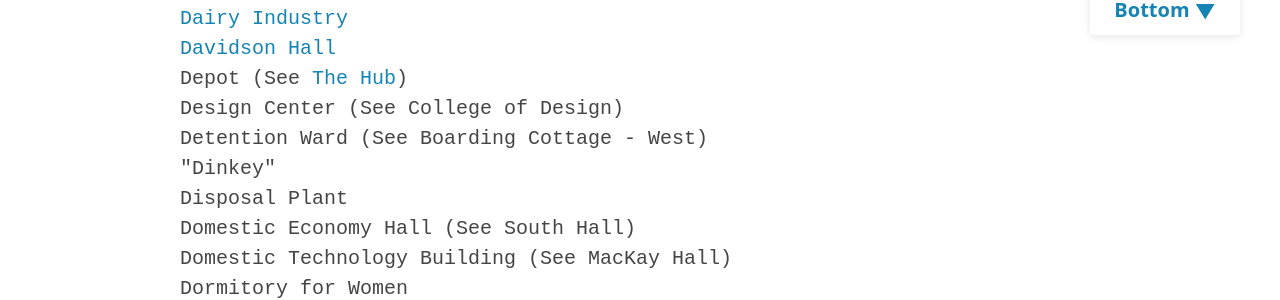
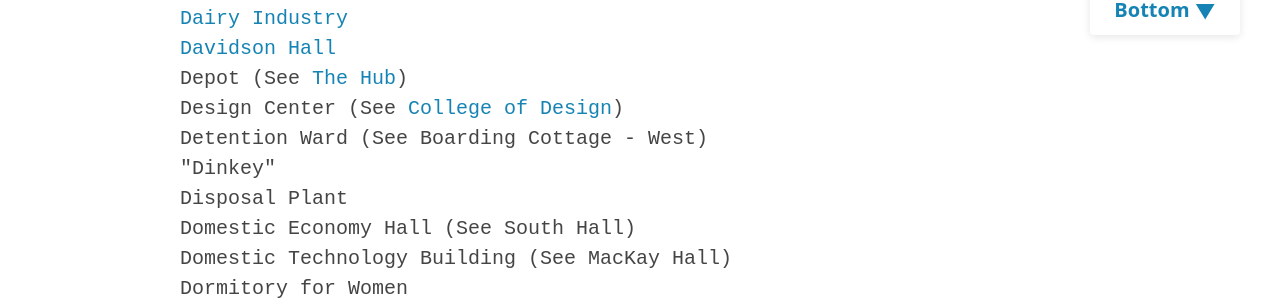
Before and after one commit to emanderson811/day-edition, a Jekyll site: the page built from _texts/1006day-index.md, in a window 1280 px wide and 900 px high, scrolled down 5772 px. Shown: the part 163-463 px from the top of the window. Built offline with Jekyll 4.4.1, drawn with Linux system fonts in a browser that asks for light colours; part of the change alters nothing that is shown.

```diff
--- a/_texts/1006day-index.md
+++ b/_texts/1006day-index.md
@@ -185,7 +185,7 @@ publication-date: 1980
   <li><a href="{{ '/texts/buildings/051day-dairy-industry/' | relative_url }}">Dairy Industry</a></li>
   <li><a href="{{ '/texts/buildings/052day-davidson-hall/' | relative_url }}">Davidson Hall</a></li>
   <li>Depot (See <a href="{{ '/texts/buildings/113day-hub/' | relative_url }}">The Hub</a>)</li>
-  <li>Design Center (See College of Design)</li>
+  <li>Design Center (See <a href="{{ '/texts/buildings/042day-college-design/' | relative-url }}">College of Design</a>)</li>
   <li>Detention Ward (See Boarding Cottage - West)</li>
   <li>"Dinkey"</li>
   <li>Disposal Plant</li>
```
